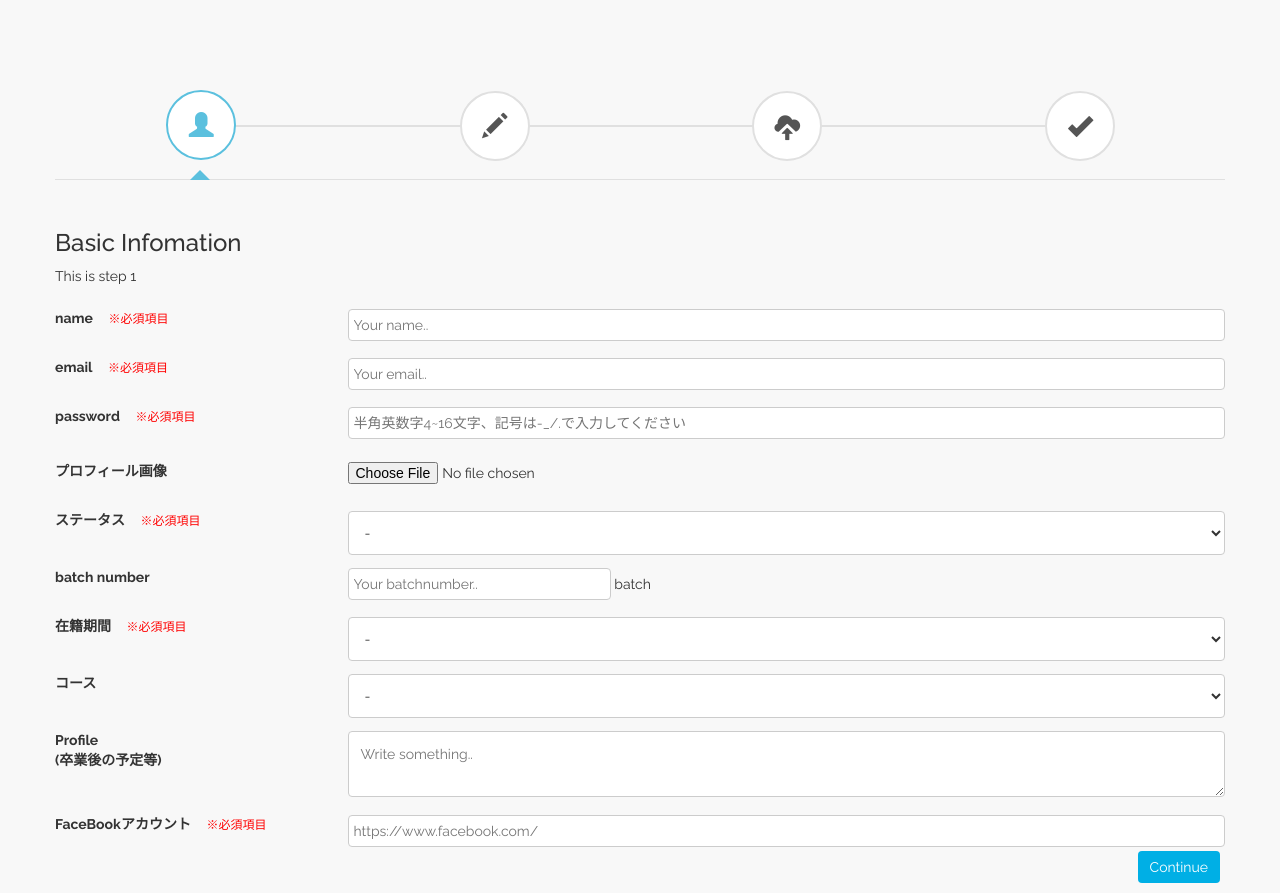
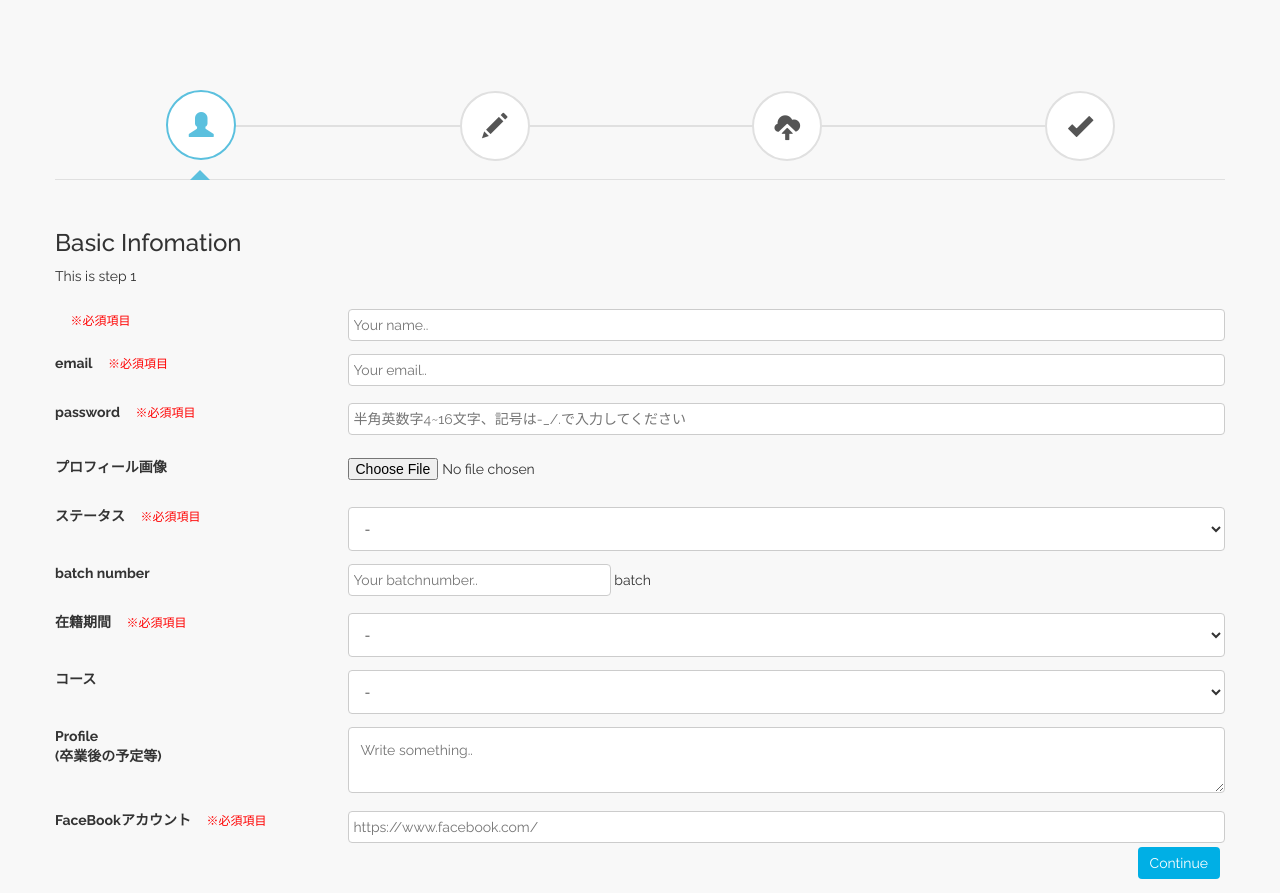
Before and after one commit to ricofukase8/Bridge, a PHP site: page /signup.php in a window 1280 px wide. Shown: the part 150-1043 px from the top of the page. Run offline with PHP 8.4, Linux system fonts and the light colour scheme; data comes from the database, SQL or seed files in the repository; some libraries are stand-ins or nearby versions.

Commit message:
signup動作確認

```diff
--- a/components/step1.php
+++ b/components/step1.php
@@ -5,7 +5,7 @@
     <!-- <form action="/action_page.php"> -->
       <div class="row">
         <div class="col-25">
-          <label for="name">name</label>
+          <label for="name"></label>
           <span>※必須項目</span>
         </div>
         <div class="col-75">
```
